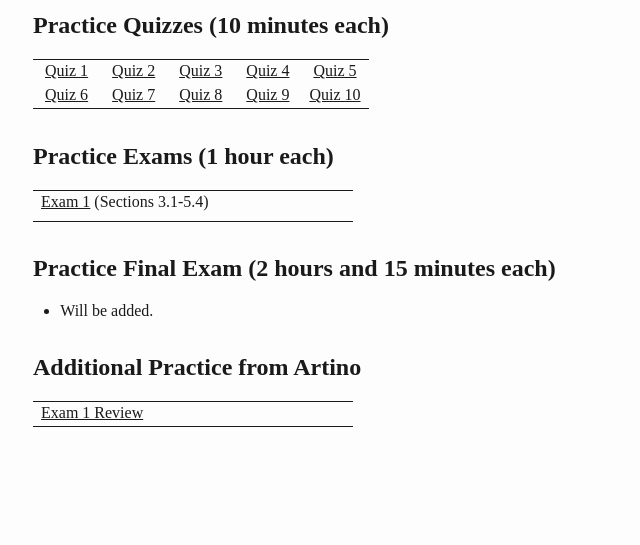
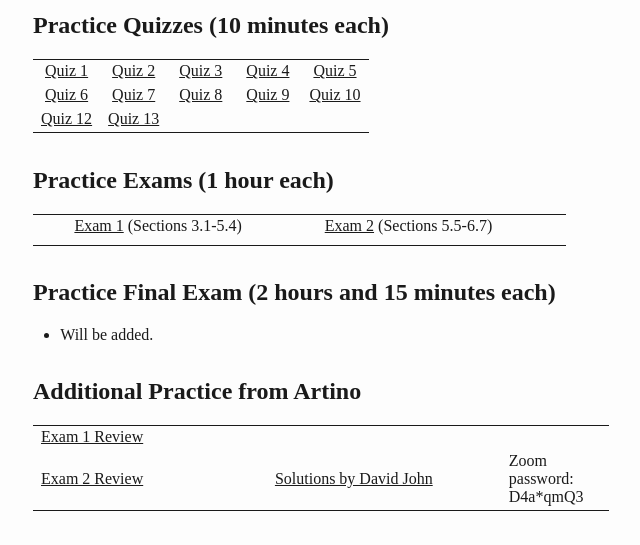
Before and after one commit to mutasimm/math19501, a plain HTML site: page contents/contents_page.html in a window 1280 px wide. Shown: the part 153-698 px from the top of the page, without its empty margins (319-959 px from the left). Drawn offline with Linux system fonts and the light colour scheme.

Commit message:
Update contents_page.html
Added exam 2, and quizzes 12,13. Also added exam 2 review and solutions from Artinomath.

```diff
--- a/contents/contents_page.html
+++ b/contents/contents_page.html
@@ -215,28 +215,41 @@ href="https://mutasimm.github.io/math19501/contents/quiz-9.pdf">Quiz
 href="https://mutasimm.github.io/math19501/contents/quiz-10.pdf">Quiz
 10</a></td>
 </tr>
+<tr>
+<td style="text-align: center;"><a
+href="https://mutasimm.github.io/math19501/contents/quiz-12.pdf">Quiz
+12</a></td>
+<td style="text-align: center;"><a
+href="https://mutasimm.github.io/math19501/contents/quiz-13.pdf">Quiz
+13</a></td>
+<td style="text-align: center;"></td>
+<td style="text-align: center;"></td>
+<td style="text-align: center;"></td>
+</tr>
 </tbody>
 </table>
 <h2 id="practice-exams-1-hour-each">Practice Exams (1 hour each)</h2>
 <table>
 <colgroup>
-<col style="width: 83%" />
-<col style="width: 5%" />
-<col style="width: 5%" />
-<col style="width: 5%" />
+<col style="width: 46%" />
+<col style="width: 46%" />
+<col style="width: 3%" />
+<col style="width: 3%" />
 </colgroup>
 <tbody>
 <tr>
-<td><a
+<td style="text-align: center;"><a
 href="https://mutasimm.github.io/math19501/contents/exam-1.pdf">Exam
 1</a> (Sections 3.1-5.4)</td>
-<td></td>
+<td style="text-align: center;"><a
+href="https://mutasimm.github.io/math19501/contents/exam-2.pdf">Exam
+2</a> (Sections 5.5-6.7)</td>
 <td></td>
 <td></td>
 </tr>
 <tr>
-<td></td>
-<td></td>
+<td style="text-align: center;"></td>
+<td style="text-align: center;"></td>
 <td></td>
 <td></td>
 </tr>
@@ -251,18 +264,28 @@ Exam (2 hours and 15 minutes each)</h2>
 Artino</h2>
 <table>
 <colgroup>
-<col style="width: 83%" />
-<col style="width: 5%" />
-<col style="width: 5%" />
-<col style="width: 5%" />
+<col style="width: 40%" />
+<col style="width: 40%" />
+<col style="width: 15%" />
+<col style="width: 2%" />
 </colgroup>
 <tbody>
 <tr>
 <td style="text-align: left;"><a
 href="https://drive.google.com/file/d/1U61F4epYQE5W3GlF3vpiQJizpiHcND57/view">Exam
 1 Review</a></td>
+<td style="text-align: left;"></td>
+<td style="text-align: left;"></td>
 <td></td>
-<td></td>
+</tr>
+<tr>
+<td style="text-align: left;"><a
+href="https://drive.google.com/file/d/1ij7i2mWZ50zxXurrcNk9IX_NOPisf5tR/view">Exam
+2 Review</a></td>
+<td style="text-align: left;"><a
+href="https://urldefense.com/v3/__https:/ccny.zoom.us/rec/share/4bLTEvSQWsL-Ici89bWEuddDPrMM3zA5CbNu-melYTHTmWlz8RGZBZqiIRgF_1W2.y4j2k0QquHdNtWQw__;!!MTWKpDe2aQ!NpQgM6SnN8s1G68zEEQkljpsvC840IuiLaE-HpFsCcAQA_3jn6mbJDweXgYbEGtcCxTIwK6RWXQQHadrH7NHKA$">Solutions
+by David John</a></td>
+<td style="text-align: left;">Zoom password: D4a*qmQ3</td>
 <td></td>
 </tr>
 </tbody>
```
